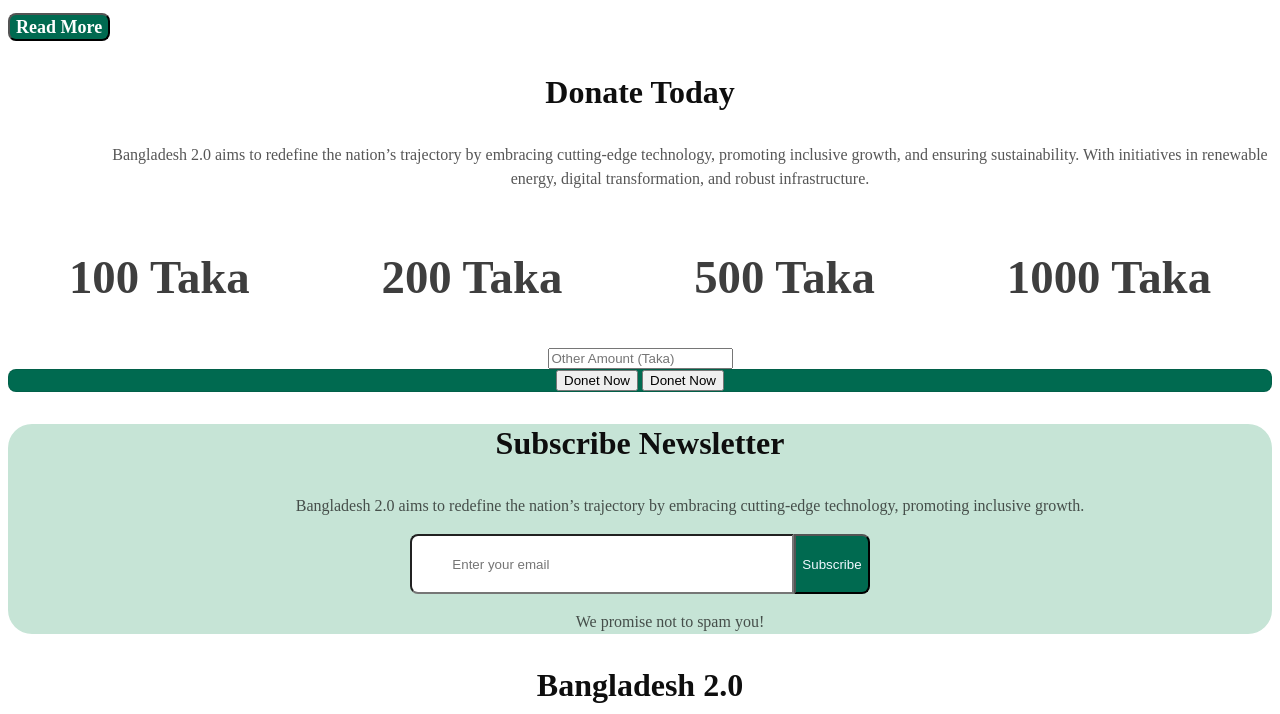
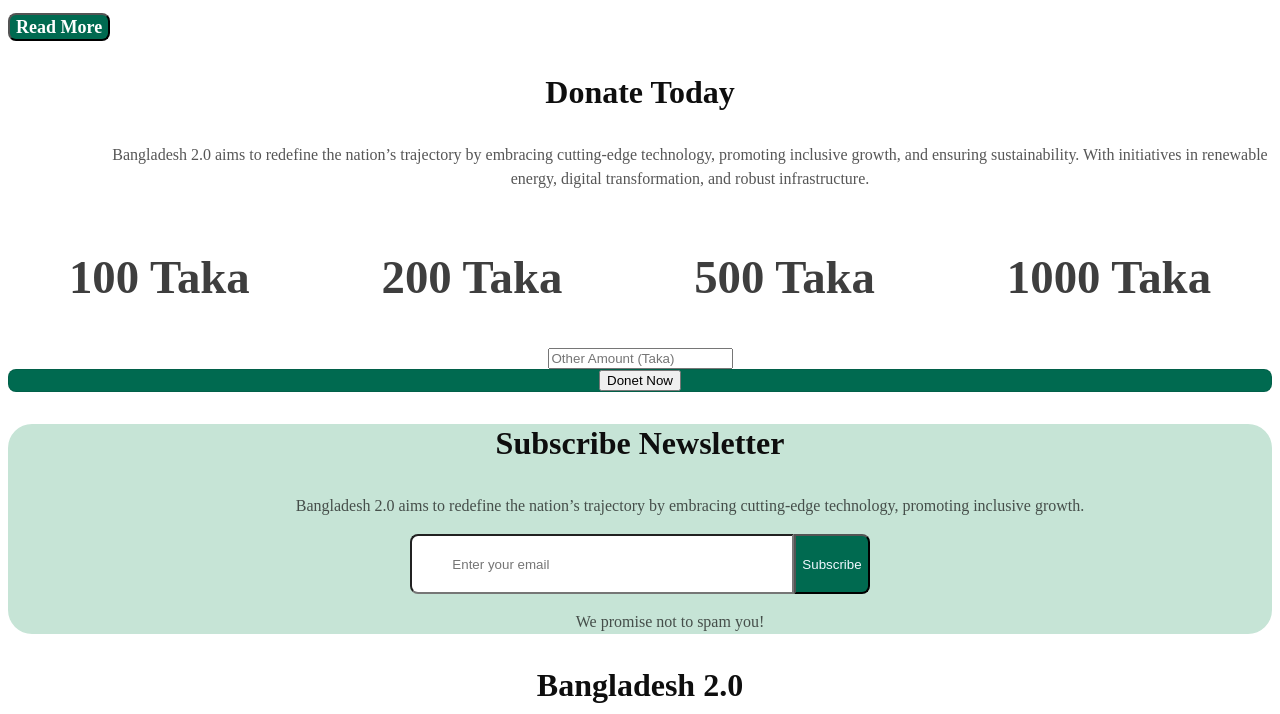
Before and after one commit to Farhan-H-2/ph-assigment1, a plain HTML site: page index.html in a window 1280 px wide. Shown: the part 4018-4732 px from the top of the page. Drawn offline with nearby package versions, Linux system fonts and the light colour scheme.

Commit message:
Update index.html

```diff
--- a/index.html
+++ b/index.html
@@ -194,7 +194,6 @@
 
     <div class="now">
         <button >Donet Now</button>
-         <button >Donet Now</button>
     </div>
  </section>
  <section class="last">
```
